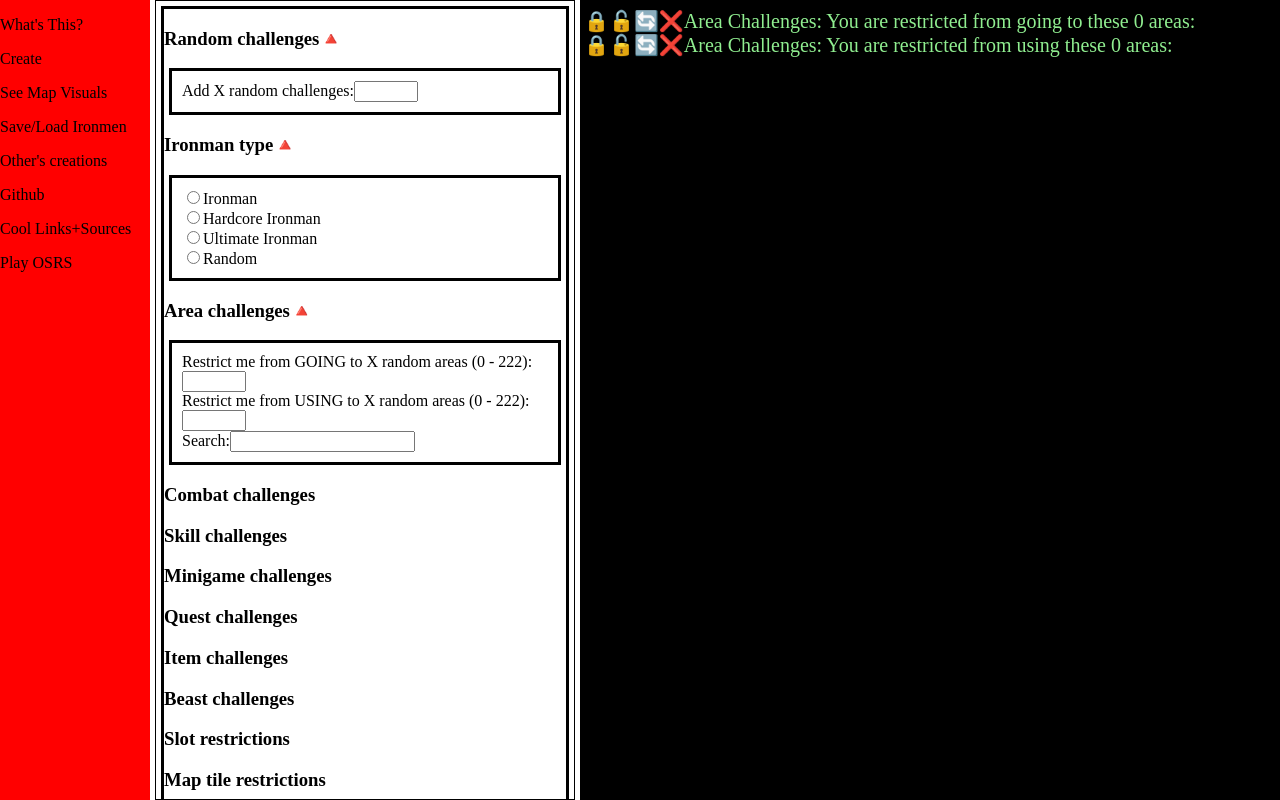
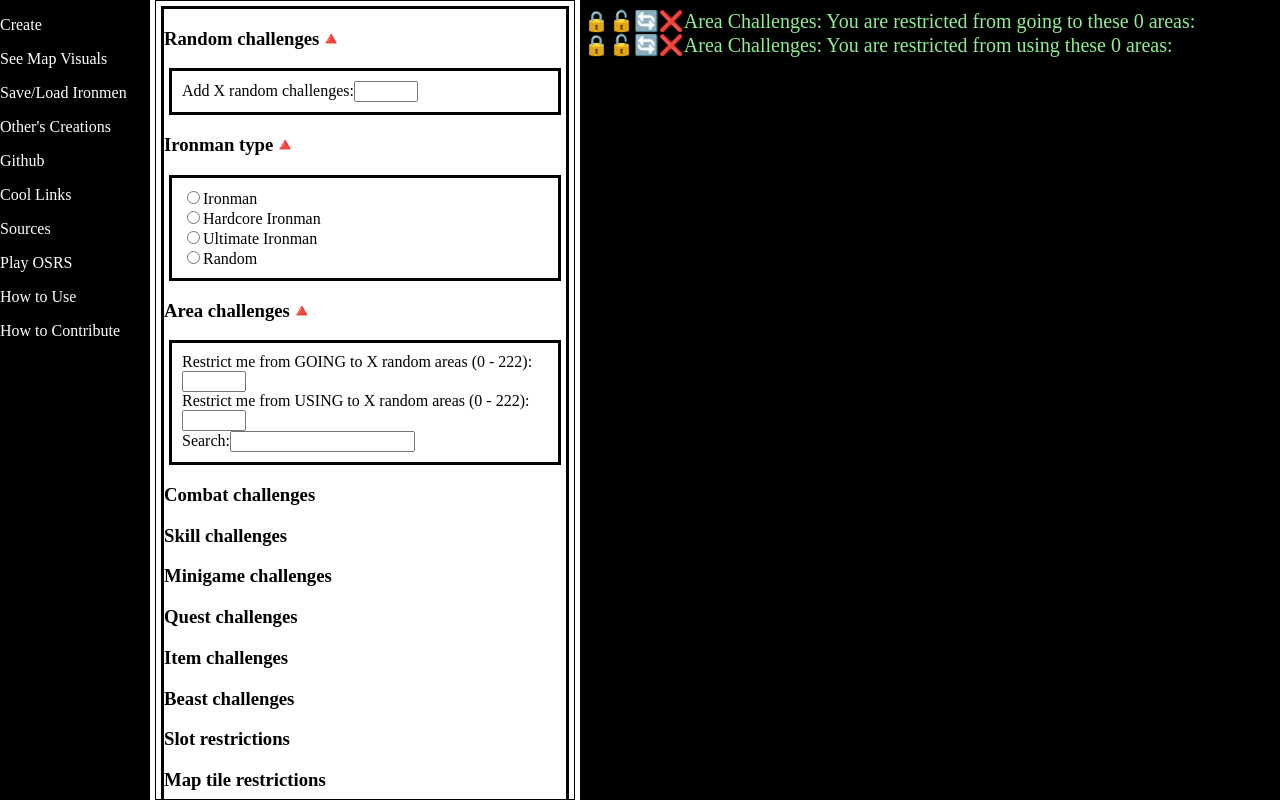
Before and after one commit to Yonkai/ironman-challenge-maker, a Next.js app: page / in a window 1280 px wide. Built offline with nearby package versions, Linux system fonts and the light colour scheme.

Commit message:
Add some design flow info

```diff
--- a/components/IronmanDisplayChallenges.js
+++ b/components/IronmanDisplayChallenges.js
@@ -53,6 +53,17 @@ class IronmanDisplayChallenges extends Component {
               background:black;
             }
 
+            .challengeDisplay::-webkit-scrollbar {
+              width: 1em;
+          }
+            .challengeDisplay::-webkit-scrollbar-track {
+                -webkit-box-shadow: inset 0 0 6px rgba(0,0,0,0.3);
+            }
+            .challengeDisplay::-webkit-scrollbar-thumb {
+              background-color: darkblue;
+              outline: 1px solid darkblue;
+            }
+
             //tablet
             @media only screen and (max-width: 850px) {
               .challengeDisplay{
--- a/components/form-comps/Area.js
+++ b/components/form-comps/Area.js
@@ -1,4 +1,4 @@
-import areaModifier from '../modifiers/areaModifier.js'
+import areaModifier from '../preModifiers/areaModifier.js'
 import STATE_KEYS from '../../STATE_KEYS.js'
 
 const Area = (props) => {
--- a/components/form-comps/IronmanType.js
+++ b/components/form-comps/IronmanType.js
@@ -1,4 +1,3 @@
-import areaModifier from '../modifiers/areaModifier.js'
 import STATE_KEYS from '../../STATE_KEYS.js'
 
 const IronmanType = (props) => {
@@ -7,22 +6,22 @@ const IronmanType = (props) => {
       <h3>Ironman type🔺</h3>
       <div className='challenges'>
         <div>
-          <input type='radio' id='huey' name='drone' value='Ironman' />
-          <label htmlFor='huey'>Ironman</label>
+          <input type='radio' id='ironman' name='btw' value='Ironman' />
+          <label htmlFor='ironman'>Ironman</label>
         </div>
 
         <div>
-          <input type='radio' id='dewey' name='drone' value='Hardcore Ironman' />
-          <label htmlFor='dewey'>Hardcore Ironman</label>
+          <input type='radio' id='hardcoreIronman' name='btw' value='Hardcore Ironman' />
+          <label htmlFor='hardcoreIronman'>Hardcore Ironman</label>
         </div>
 
         <div>
-          <input type='radio' id='louie' name='drone' value='Ultimate Ironman' />
-          <label htmlFor='louie'>Ultimate Ironman</label>
+          <input type='radio' id='ultimateIronman' name='btw' value='Ultimate Ironman' />
+          <label htmlFor='ultimateIronman'>Ultimate Ironman</label>
         </div>
 
         <div>
-          <input type='radio' id='random' name='drone' value='random' />
+          <input type='radio' id='random' name='btw' value='random' />
           <label htmlFor='random'>Random</label>
         </div>
       </div>
--- a/pages/index.js
+++ b/pages/index.js
@@ -1,6 +1,17 @@
 import React, { Component } from 'react'
 import IronmanDisplayChallenges from '../components/IronmanDisplayChallenges.js'
 import IronmanSettings from '../components/IronmanSettings.js'
+
+// Notes: Process to add a new challenge/field to the display component
+// using Area as an example:
+// 1. Make form component (Area.js)
+// 2. Have form component push data though bound function to root state stored in this (index.js) component
+//    threading data between a modifier function (areaModifier.js) before setting new final state.
+// 3. Make displayer component (AreaDisplay.js) and render inside of (IronmanDisplayChallenges.js)
+// 4. (TODO) Each displayer component keeps its own state and imports abstracted functions (mutations/<function>)
+//    that allow that displayers state to be modified by either locking, unlocking, recalculating, or removing data
+//    by threading through said functions. The data structure will more than likely just be simple objects but there may be more
+//    advance structures in the future added, which may have different data/design flows.
 
 class IronmanChallengeRoot extends Component {
   constructor (props) {
@@ -33,15 +44,18 @@ class IronmanChallengeRoot extends Component {
     return (
       <div className='containerMain'>
         <nav className='navMenu'>
-          <p>What's This?</p>
           <p>Create</p>
           <p>See Map Visuals</p>
           <p>Save/Load Ironmen</p>
-          <p>Other's creations</p>
+          <p>Other's Creations</p>
           <p>Github</p>
-          <p>Cool Links+Sources</p>
+          <p>Cool Links</p>
+          <p>Sources</p>
           <p>Play OSRS</p>
+          <p>How to Use</p>
+          <p>How to Contribute</p>
         </nav>
+
         <IronmanDisplayChallenges
           rootState={this.state}
         />
@@ -64,7 +78,8 @@ class IronmanChallengeRoot extends Component {
                   height:100vh;
                 }
                 .navMenu{
-                  background:red;
+                  background-color:black;
+                  color:white;
                   grid-area:nav;
                   height:100vh;
                 }
```
Also changed, not shown: components/preModifiers/areaModifier.js (renamed from components/modifiers/areaModifier.js), 1 other file (tests, documents, lock files or other folders).
